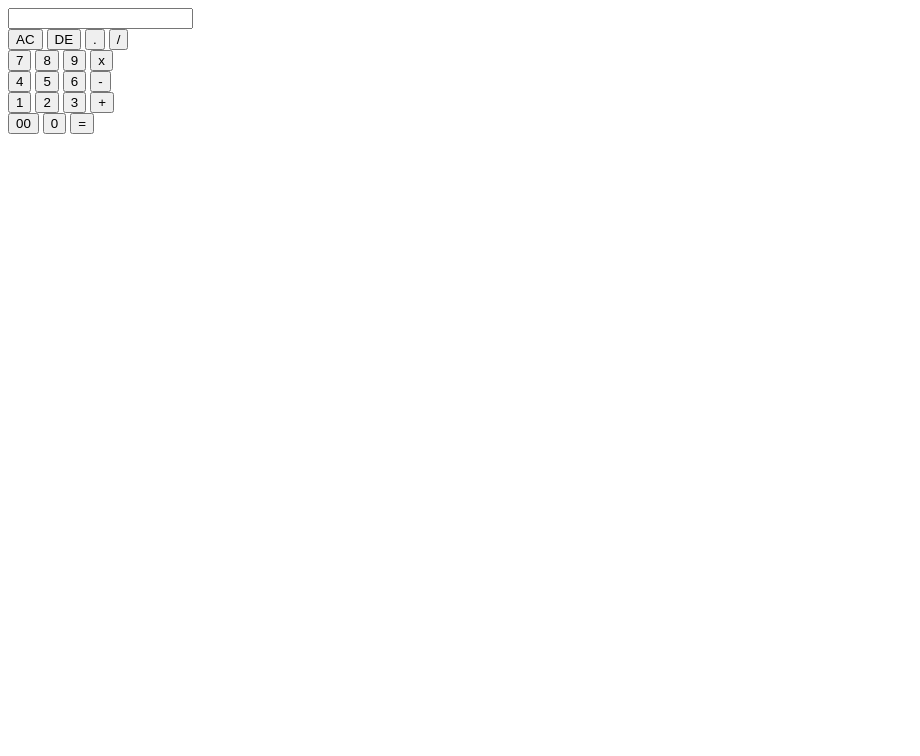
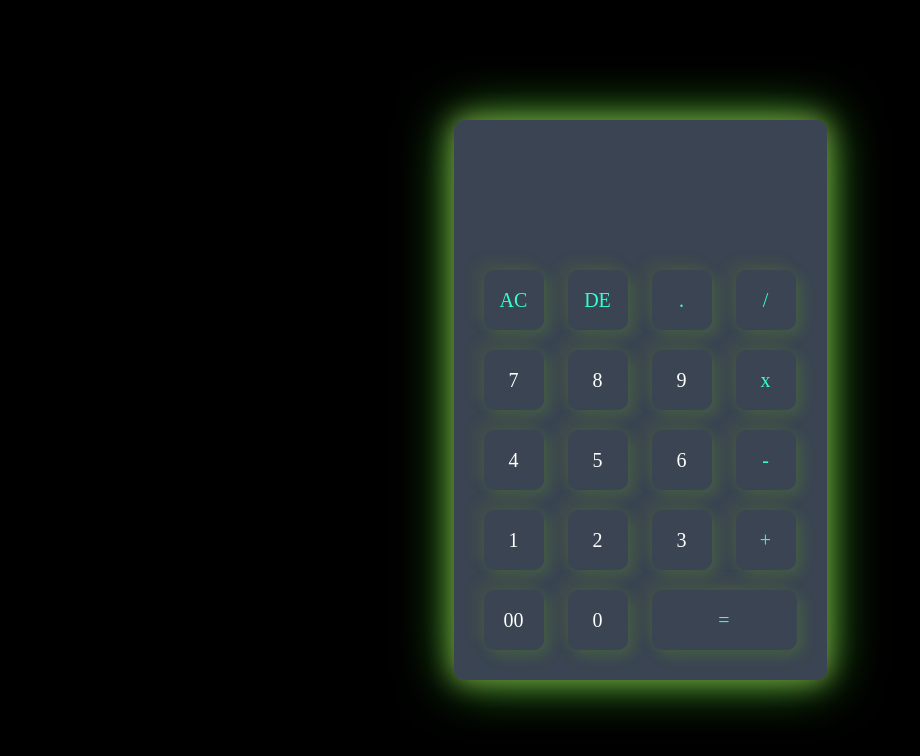
Before and after one commit to altamashshaikh299-collab/Altamash-Calculator, a plain HTML site: page index.html in a window 1280 px wide. Shown: the whole page, without its empty margins (0-920 px from the left). Drawn offline with Linux system fonts and the light colour scheme.

Commit message:
index.html

```diff
--- a/index.html
+++ b/index.html
@@ -4,7 +4,7 @@
     <meta charset="UTF-8">
     <meta name="viewport" content="width=device-width, initial-scale=1.0">
     <title>CALCULATOR</title>
-  <link rel="stylesheet" href="/calculater/style 1.css">
+  <link rel="stylesheet" href="style 1.css">
 
 </head>
 <body>
@@ -47,4 +47,5 @@
         </div>
     </div>
 </body>
+
 </html>
```
